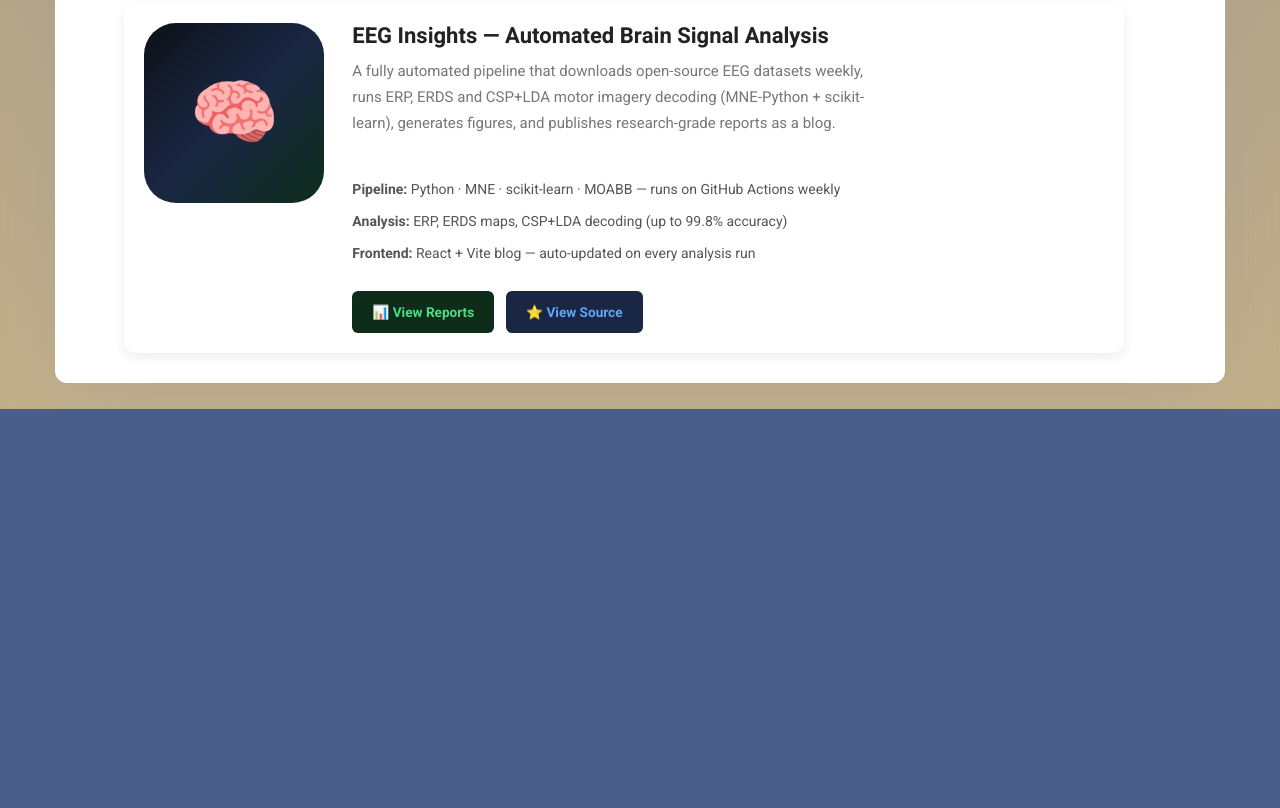
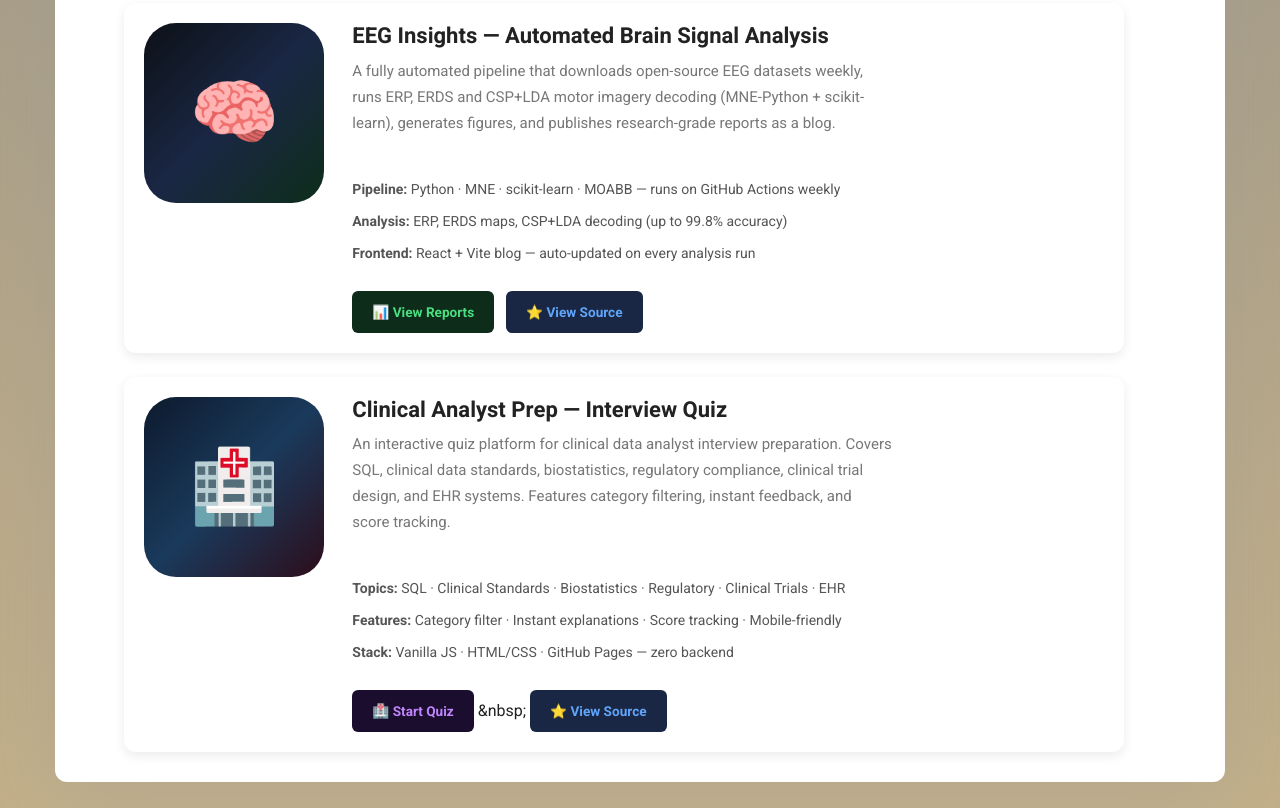
Before and after one commit to yuriao/yuriao.github.io, a plain HTML site: page index.html in a window 1280 px wide. Shown: the part 2936-3744 px from the top of the page. Before the commit the page ends 3345 px from the top, so only its background shows below. Drawn offline with nearby package versions, Linux system fonts and the light colour scheme.

Commit message:
feat: add Clinical Analyst Prep app card

```diff
--- a/index.html
+++ b/index.html
@@ -320,6 +320,35 @@
 								</div>
 							</div>
 							<!-- End App Card: EEG Insights -->
+							<!-- App Card: Clinical Analyst Prep -->
+							<div class="app-card" style="margin-top: 24px;">
+								<a href="https://yuriao.github.io/ClinicalAnalystPrep/" target="_blank">
+								<div style="width:180px; height:180px; background: linear-gradient(135deg, #0d1a2d 0%, #1a3a5c 50%, #2d0d1a 100%); border-radius: 32px; display:flex; align-items:center; justify-content:center; margin-right:8px; flex-shrink:0; font-size: 72px;">
+									🏥
+								</div>
+								</a>
+								<div class="app-details">
+								<h5 class="app-title" data-en="Clinical Analyst Prep — Interview Quiz" data-zh="临床数据分析师备考 — 面试题库">Clinical Analyst Prep — Interview Quiz</h5>
+								<p class="app-desc"
+								   data-en="An interactive quiz platform for clinical data analyst interview preparation. Covers SQL, clinical data standards, biostatistics, regulatory compliance, clinical trial design, and EHR systems. Features category filtering, instant feedback, and score tracking."
+								   data-zh="一个用于临床数据分析师面试备考的互动题库平台，涵盖 SQL、临床数据标准、生物统计、法规合规、临床试验设计和 EHR 系统，支持类别筛选、即时反馈和分数追踪。">
+								An interactive quiz platform for clinical data analyst interview preparation. Covers SQL, clinical data standards, biostatistics, regulatory compliance, clinical trial design, and EHR systems. Features category filtering, instant feedback, and score tracking.</p>
+								<ul class="app-features">
+									<li><strong data-en="Topics:" data-zh="主题：">Topics:</strong> SQL · Clinical Standards · Biostatistics · Regulatory · Clinical Trials · EHR</li>
+									<li><strong data-en="Features:" data-zh="功能：">Features:</strong> Category filter · Instant explanations · Score tracking · Mobile-friendly</li>
+									<li><strong data-en="Stack:" data-zh="技术栈：">Stack:</strong> Vanilla JS · HTML/CSS · GitHub Pages — zero backend</li>
+								</ul>
+								<a href="https://yuriao.github.io/ClinicalAnalystPrep/" target="_blank" style="display:inline-block; margin-top:10px; padding: 8px 20px; background: #1a0d2d; color: #c084fc; border-radius: 6px; text-decoration: none; font-size: 0.85rem; font-weight: 600;">
+									🏥 Start Quiz
+								</a>
+								&amp;nbsp;
+								<a href="https://github.com/yuriao/ClinicalAnalystPrep" target="_blank" style="display:inline-block; margin-top:10px; padding: 8px 20px; background: #1a2744; color: #60a5fa; border-radius: 6px; text-decoration: none; font-size: 0.85rem; font-weight: 600;">
+									⭐ View Source
+								</a>
+								</div>
+							</div>
+							<!-- End App Card: Clinical Analyst Prep -->
+
 
 							</div>
 						</div>
```
